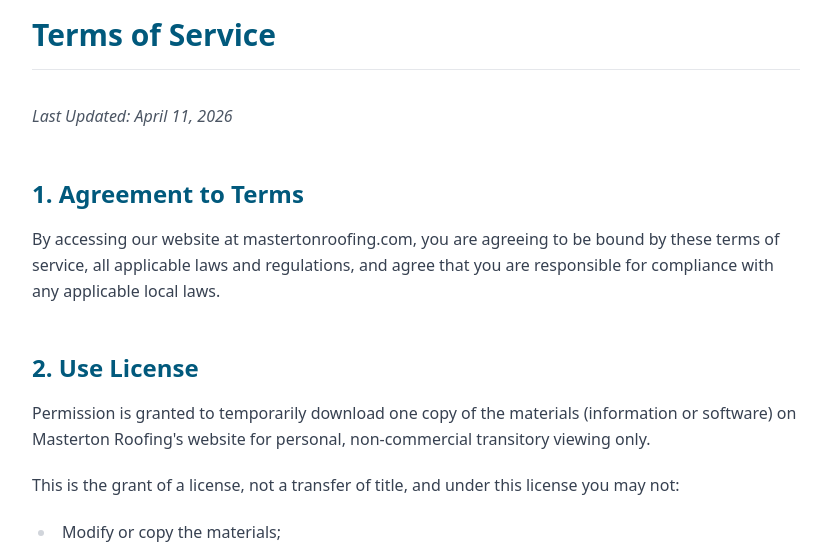
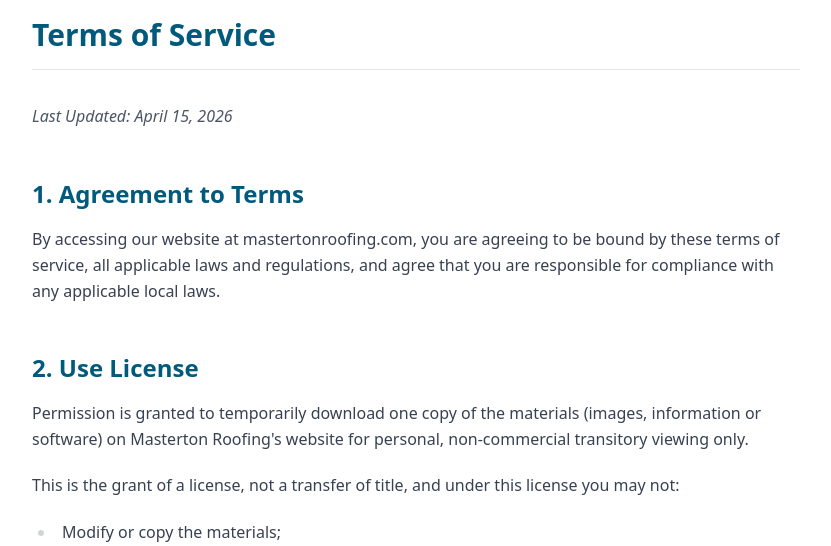
Before and after one commit to Masterton-Roofing/frontend, a PHP site: page /tos in a window 1280 px wide. Shown: the part 212-758 px from the top of the page, without its empty margins (224-1055 px from the left). Run offline with PHP 8.4, Linux system fonts and the light colour scheme; classes that the project's autoload settings leave out are loaded by file name; some libraries are stand-ins or nearby versions.

Commit message:
update TOS

```diff
--- a/tos.php
+++ b/tos.php
@@ -20,7 +20,7 @@ renderHeader("Terms of Service | Masterton Roofing");
     <div class="bg-white rounded-lg shadow-xl p-8 md:p-12 prose prose-blue max-w-none">
         <h1 class="text-3xl font-bold text-bg-mr-blue mb-8 border-b pb-4">Terms of Service</h1>
 
-        <p class="text-gray-600 mb-6 italic">Last Updated: April 11, 2026</p>
+        <p class="text-gray-600 mb-6 italic">Last Updated: April 15, 2026</p>
 
         <section class="mb-10">
             <h2 class="text-2xl font-semibold text-bg-mr-blue mb-4">1. Agreement to Terms</h2>
@@ -32,7 +32,7 @@ renderHeader("Terms of Service | Masterton Roofing");
         <section class="mb-10">
             <h2 class="text-2xl font-semibold text-bg-mr-blue mb-4">2. Use License</h2>
             <p class="text-gray-700 leading-relaxed mb-4">
-                Permission is granted to temporarily download one copy of the materials (information or software) on Masterton Roofing's website for personal, non-commercial transitory viewing only.
+                Permission is granted to temporarily download one copy of the materials (images, information or software) on Masterton Roofing's website for personal, non-commercial transitory viewing only.
             </p>
             <p class="text-gray-700 leading-relaxed mb-4">
                 This is the grant of a license, not a transfer of title, and under this license you may not:
```
